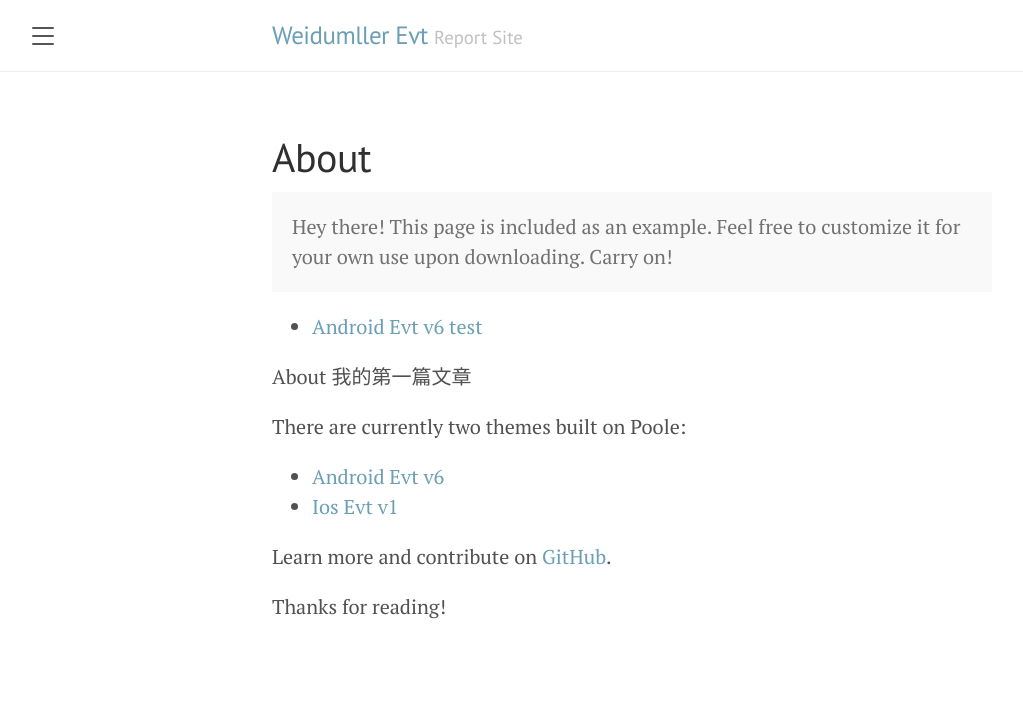
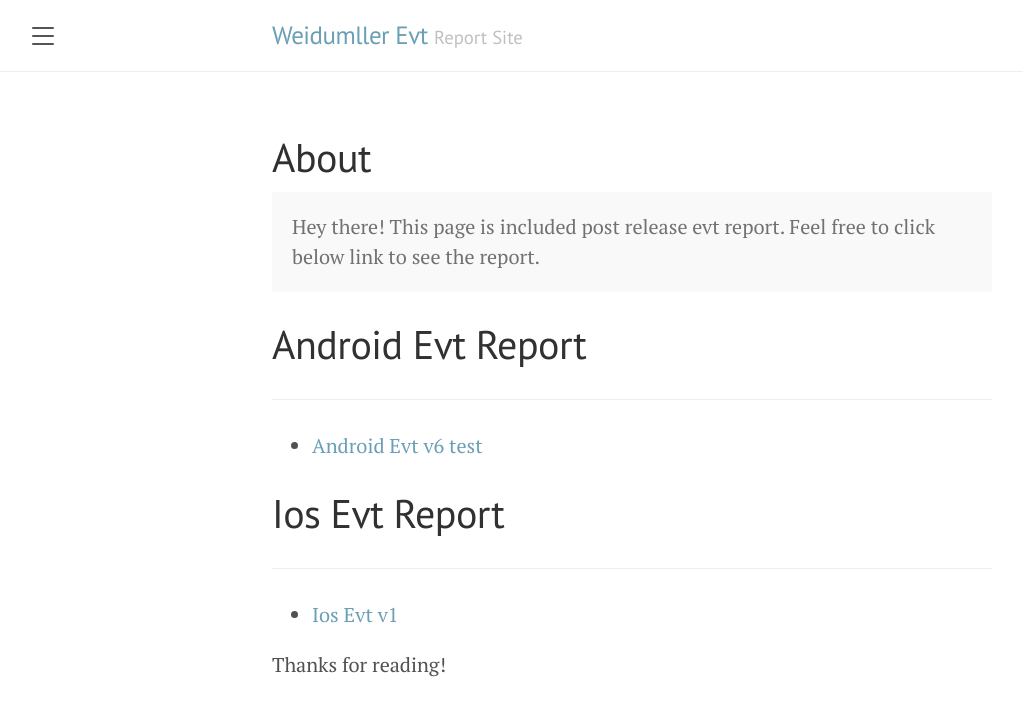
Before and after one commit to KuanChunChen/WM_Evt_Site, a Jekyll site: the page built from about.md, in a window 1280 px wide. Shown: the top 716 px of the page, without its empty margins (8-1031 px from the left). Built offline with Jekyll 4.4.1, drawn with Linux system fonts in a browser that asks for light colours.

Commit message:
[210609]Update the page.

```diff
--- a/about.md
+++ b/about.md
@@ -4,22 +4,21 @@ title: About
 ---
 
 <p class="message">
-  Hey there! This page is included as an example. Feel free to customize it for your own use upon downloading. Carry on!
-  {{ node.title }}
+  Hey there! This page is included post release evt report.  Feel free to click below link to see the report.
 </p>
+
+
+
+# Android Evt Report
+----------
 
 * [Android Evt v6 test]({% if page.title == 'Home' %} active{% endif %}" href="{{ '/' | absolute_url }}")
 
+# Ios Evt Report
+----------
 
-{{ page.title }}
-我的第一篇文章
-{{ page.date | date_to_string }}
-
-There are currently two themes built on Poole:
-
-* [Android Evt v6](https://kuanchunchen.github.io/)
 * [Ios Evt v1](http://lanyon.getpoole.com)
 
-Learn more and contribute on [GitHub](https://github.com/poole).
+
 
 Thanks for reading!
```
